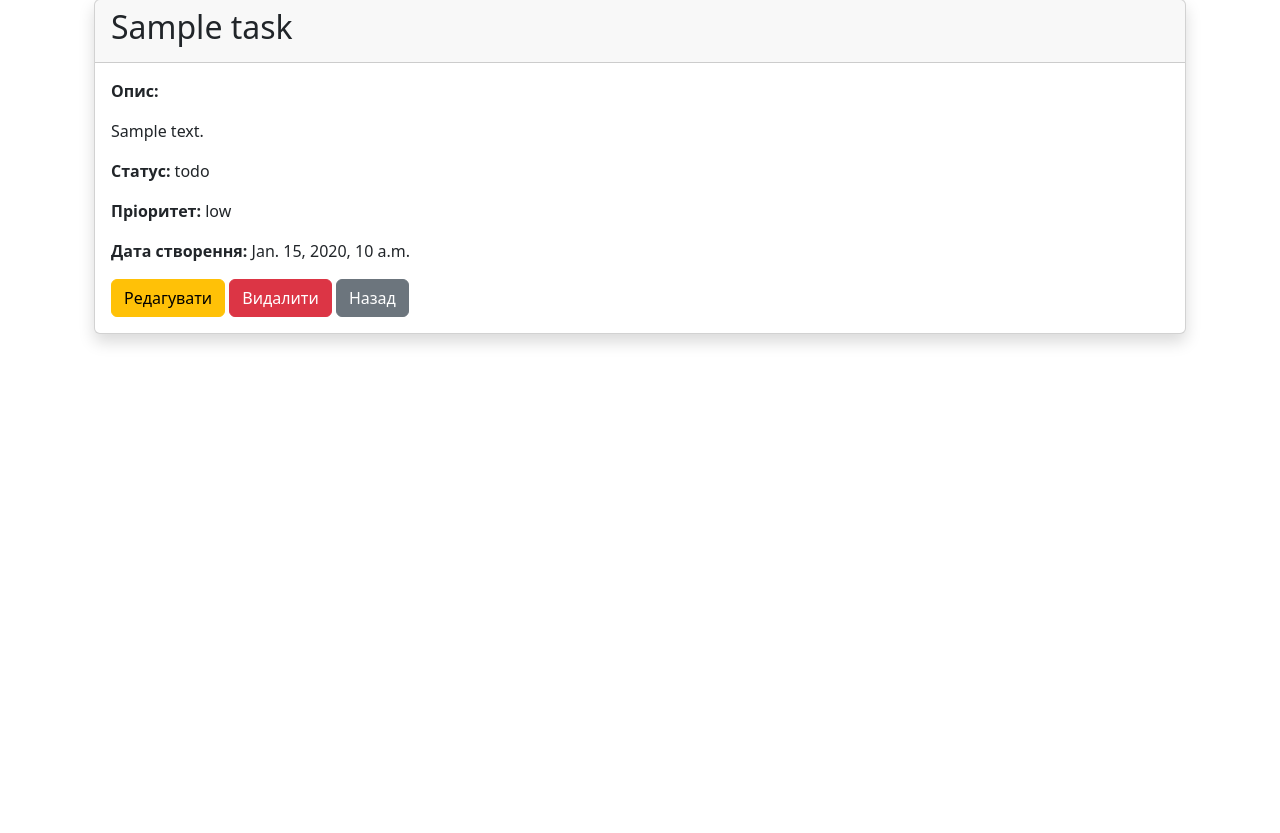
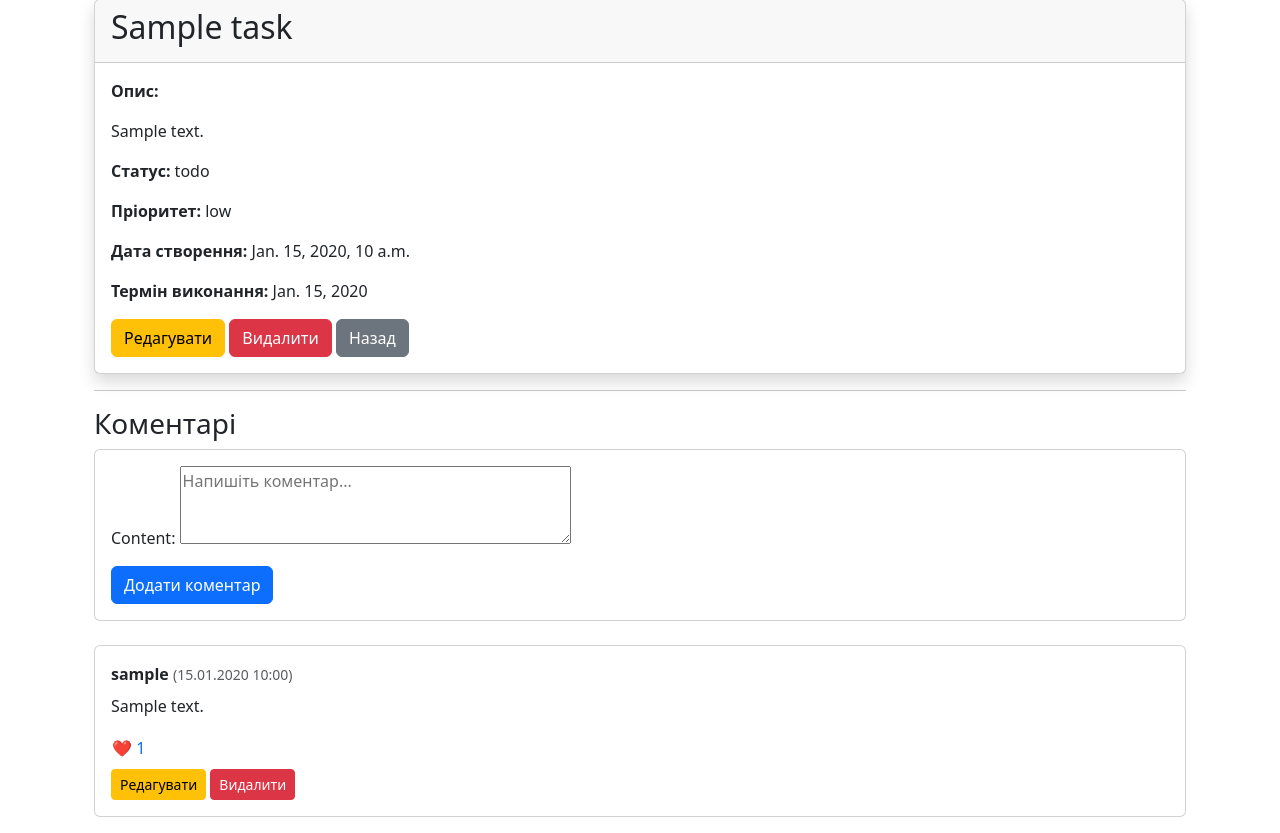
Before and after one commit to demon11212345-collab/task_tracker_Eugene, a Django app: page /1/ in a window 1280 px wide. Shown: the part 81-914 px from the top of the page. Before the commit the page ends 426 px from the top, so only its background shows below. Run offline with Django 5.2, Linux system fonts and the light colour scheme; a user stored in the database is signed in; tables that the repository leaves empty hold one stand-in row (values such as "Sample post").

Commit message:
Урок 5 добавив коментарі і лайки але при натискі на них помилка

```diff
--- a/tasks/urls.py
+++ b/tasks/urls.py
@@ -9,6 +9,7 @@ from tasks.views import (
     TaskDetailView,
     TaskListView,
     TaskUpdateView,
+    comment_like,
 )
 
 app_name = "tasks"
@@ -21,7 +22,7 @@ urlpatterns = [
     path("<int:pk>/delete/", TaskDeleteView.as_view(), name="task_delete"),
     path("register/", RegisterView.as_view(), name="register"),
     path("comment/<int:pk>/edit/", CommentEditView.as_view(), name="comment_edit"),
-    path(
-        "comment/<int:pk>/delete/", CommentDeleteView.as_view(), name="comment_delete"
-    ),
+    path("comment/<int:pk>/delete/", CommentDeleteView.as_view(), name="comment_delete"),
+    path("comment/<int:pk>/like/", comment_like, name="comment_like"),
+    path("register/", RegisterView.as_view(), name="register"),
 ]
--- a/tasks/views.py
+++ b/tasks/views.py
@@ -10,7 +10,8 @@ from django.contrib.auth import login
 from .forms import TaskForm, CommentForm
 from .mixins import PermissionDenied, StatusMixin, UserIsOwnerMixin
 from .models import Task, Comment
-
+from django.shortcuts import get_object_or_404, redirect
+from django.contrib.auth.decorators import login_required
 
 class TaskListView(ListView):
     model = Task
@@ -99,3 +100,16 @@ class CommentDeleteView(LoginRequiredMixin, DeleteView):
         if self.get_object().author != request.user:
             raise PermissionDenied
         return super().dispatch(request, *args, **kwargs)
+
+
+
+@login_required
+def comment_like(request, pk):
+    comment = get_object_or_404(Comment, pk=pk)
+
+    if request.user in comment.likes.all():
+        comment.likes.remove(request.user)
+    else:
+        comment.likes.add(request.user)
+
+    return redirect("tasks:task_detail", pk=comment.task.pk)
--- a/templates/tasks/task_detail.html
+++ b/templates/tasks/task_detail.html
@@ -28,11 +28,11 @@
                 {{ object.created_at }}
             </p>
 
-            {% if object.deadline %}
-                <p>
-                    <strong>Термін виконання:</strong>
-                    {{ object.deadline }}
-                </p>
+            {% if object.due_date %}
+            <p>
+                <strong>Термін виконання:</strong>
+                {{ object.due_date }}
+            </p>
             {% endif %}
 
             <a href="{% url 'tasks:task_update' object.pk %}" class="btn btn-warning">
@@ -48,5 +48,65 @@
             </a>
         </div>
     </div>
+
+    <hr>
+
+    <h3>Коментарі</h3>
+
+    {% if user.is_authenticated %}
+    <div class="card mb-4">
+        <div class="card-body">
+            <form method="post">
+                {% csrf_token %}
+                {{ form.as_p }}
+
+                <button type="submit" class="btn btn-primary">
+                    Додати коментар
+                </button>
+            </form>
+        </div>
+    </div>
+    {% endif %}
+
+    {% for comment in comments %}
+    <div class="card mb-3">
+        <div class="card-body">
+
+            <strong>{{ comment.author.username }}</strong>
+            <small class="text-muted">
+                ({{ comment.created_at|date:"d.m.Y H:i" }})
+            </small>
+
+            <p class="mt-2">
+                {{ comment.content }}
+            </p>
+
+            <form action="{% url 'tasks:comment_like' comment.pk %}" method="post">
+                {% csrf_token %}
+                <button type="submit"
+                        class="btn btn-link text-decoration-none p-0">
+
+                    ❤️ {{ comment.likes.count }}
+
+                </button>
+            </form>
+
+            {% if user == comment.author %}
+            <div class="mt-2">
+                <a href="{% url 'tasks:comment_edit' comment.pk %}" class="btn btn-sm btn-warning">
+                    Редагувати
+                </a>
+
+                <a href="{% url 'tasks:comment_delete' comment.pk %}" class="btn btn-sm btn-danger">
+                    Видалити
+                </a>
+            </div>
+            {% endif %}
+
+        </div>
+    </div>
+    {% empty %}
+        <p>Коментарів поки що немає.</p>
+    {% endfor %}
 </div>
 {% endblock %}
```
